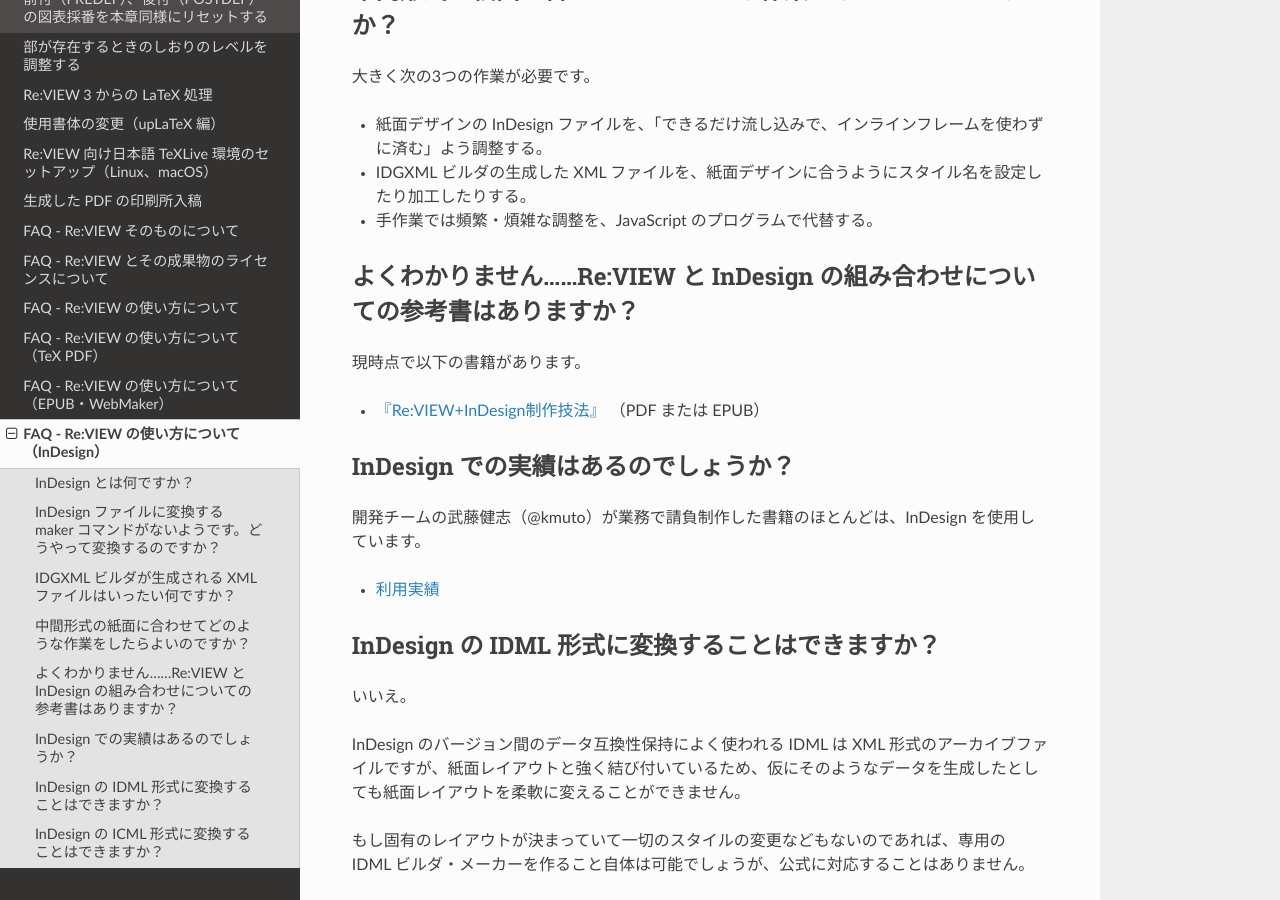
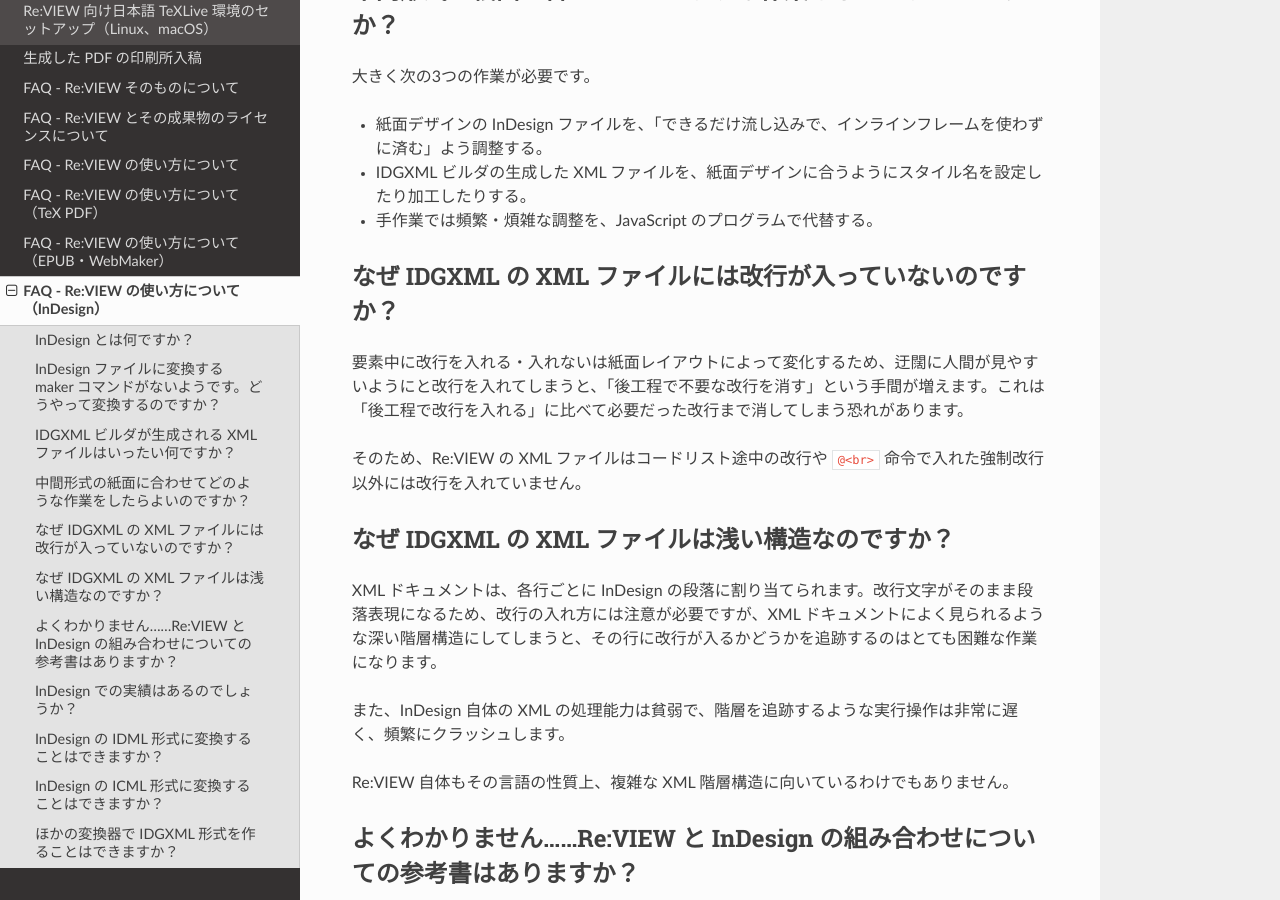
Before and after one commit to reviewml/reviewknowledge-ja, a Sphinx documentation site: the page built from docs/faq/faq-idgxml.md, in a window 1280 px wide and 900 px high, scrolled down 1157 px. Built offline with Sphinx 7.4.7 and the Read the Docs theme 2.0.0, drawn with Linux system fonts in a browser that asks for light colours; some of the changed text lies outside the part shown.

Commit message:
sphinx,idgxml

```diff
--- a/docs/faq/faq-idgxml.md
+++ b/docs/faq/faq-idgxml.md
@@ -40,6 +40,20 @@
 - IDGXML ビルダの生成した XML ファイルを、紙面デザインに合うようにスタイル名を設定したり加工したりする。
 - 手作業では頻繁・煩雑な調整を、JavaScript のプログラムで代替する。
 
+## なぜ IDGXML の XML ファイルには改行が入っていないのですか？
+
+要素中に改行を入れる・入れないは紙面レイアウトによって変化するため、迂闊に人間が見やすいようにと改行を入れてしまうと、「後工程で不要な改行を消す」という手間が増えます。これは「後工程で改行を入れる」に比べて必要だった改行まで消してしまう恐れがあります。
+
+そのため、Re:VIEW の XML ファイルはコードリスト途中の改行や `@<br>` 命令で入れた強制改行以外には改行を入れていません。
+
+## なぜ IDGXML の XML ファイルは浅い構造なのですか？
+
+XML ドキュメントは、各行ごとに InDesign の段落に割り当てられます。改行文字がそのまま段落表現になるため、改行の入れ方には注意が必要ですが、XML ドキュメントによく見られるような深い階層構造にしてしまうと、その行に改行が入るかどうかを追跡するのはとても困難な作業になります。
+
+また、InDesign 自体の XML の処理能力は貧弱で、階層を追跡するような実行操作は非常に遅く、頻繁にクラッシュします。
+
+Re:VIEW 自体もその言語の性質上、複雑な XML 階層構造に向いているわけでもありません。
+
 ## よくわかりません……Re:VIEW と InDesign の組み合わせについての参考書はありますか？
 
 現時点で以下の書籍があります。
@@ -67,3 +81,11 @@
 InDesign のサブツール InCopy で使われるコンテンツファイル形式の ICML も、XML 形式のファイルではあります。現状では開発チームにとって必要性が感じられないのでサポートしていませんが、スタイル名の決め打ちを前提とすれば実装は比較的容易だとは思われます。
 
 - 参考 [Markdownを起点とするワークフロー](http://www.dtp-transit.jp/adobe/indesign/post_2157.html)
+
+## ほかの変換器で IDGXML 形式を作ることはできますか？
+
+IDGXML 形式自体、仕様としては実装しかないので、互換性というほどの規則はありません。ただ、Re:VIEW と類似のドキュメント処理システム Sphinx から IDGXML に変換するビルダは存在し、InDesign での制作実績があります。
+
+IDGXML になってしまえば、あとは既存の IDGXML 向けのフィルタおよび InDesign 上の JavaScript を利用できます。
+
+- [Sphinx Indesign Builder](https://github.com/shirou/sphinxcontrib-indesignbuilder)
```
Also changed, not shown: docs/faq/faq-license.md (+4 -0 lines), docs/faq/faq-trivial.md (+6 -0 lines), docs/faq/faq-usage.md (+4 -0 lines).
